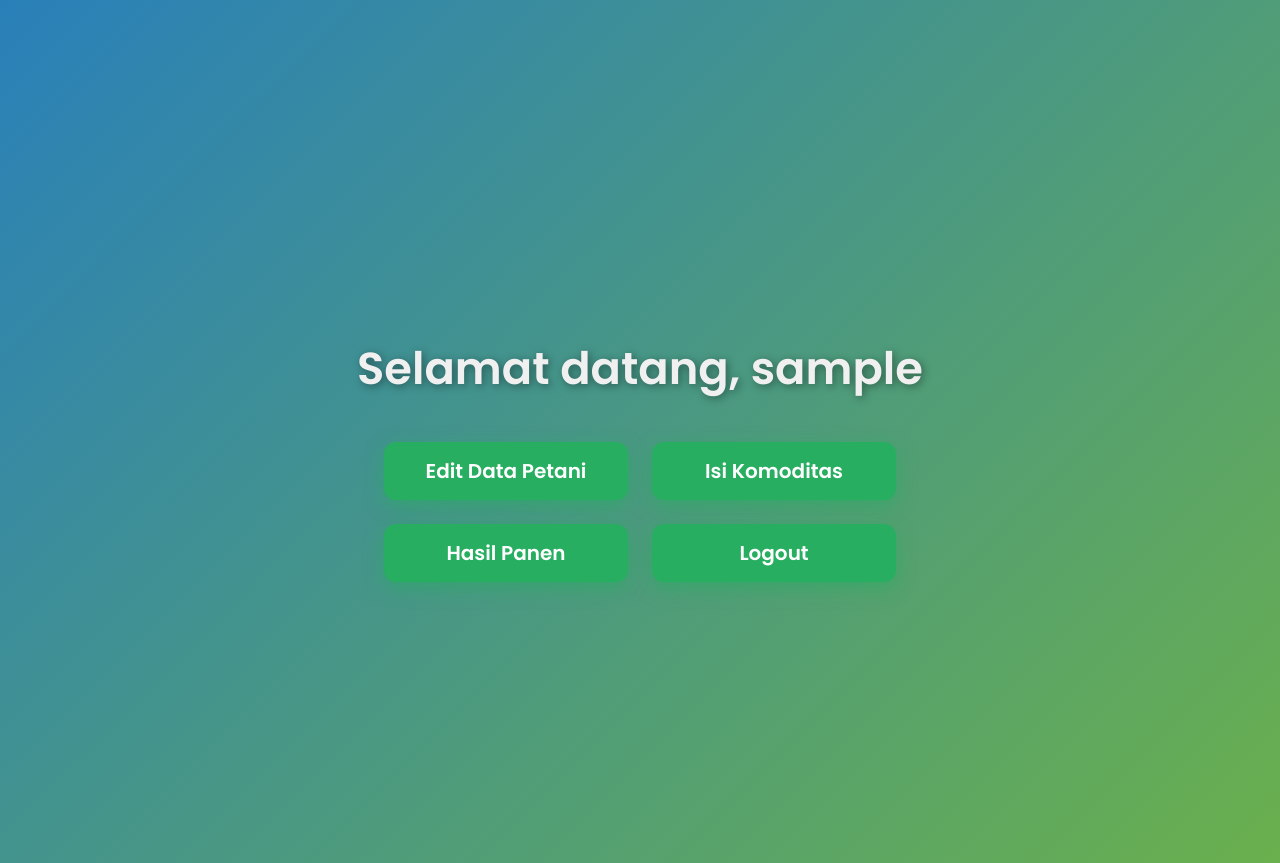
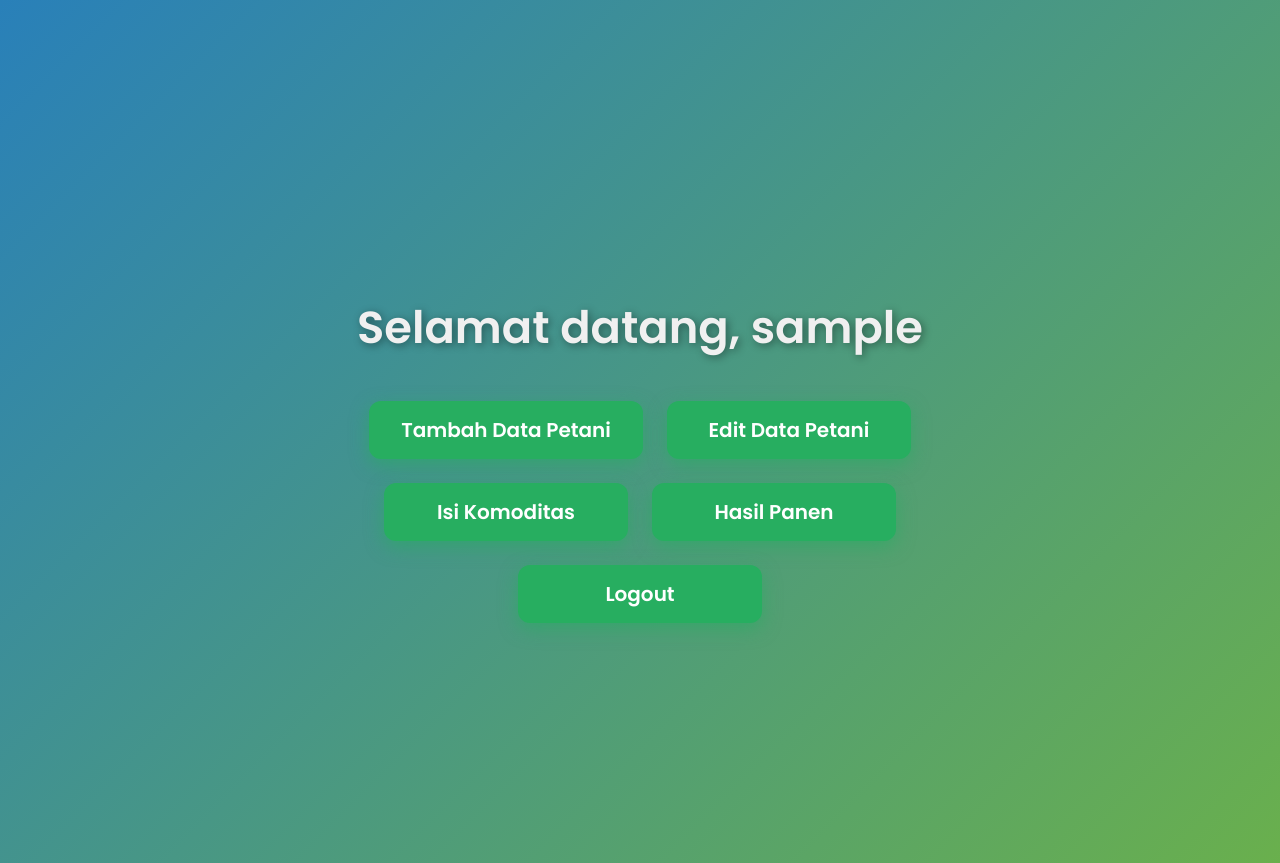
Before and after one commit to watttttttt55/petani_app, a Flask app: page /dashboard in a window 1280 px wide. Shown: the top 863 px of the page. Run offline with Flask 3, Linux system fonts and the light colour scheme; the visitor is signed in with stand-in values (Sample User, id 1); a database or web service that is not in the repository returns one stand-in record (values such as "Sample title"); some libraries are stand-ins or nearby versions.

Commit message:
Initial commit

```diff
--- a/app.py
+++ b/app.py
@@ -10,9 +10,8 @@ from functools import wraps
 from dotenv import load_dotenv
 load_dotenv()
 
-
 app = Flask(__name__)
-app.secret_key = os.environ.get("SECRET_KEY", "12345678")  # gunakan env jika ada
+app.secret_key = os.environ.get("SECRET_KEY", "12345678")
 UPLOAD_FOLDER = 'uploads/shapefiles'
 app.config['UPLOAD_FOLDER'] = UPLOAD_FOLDER
 
@@ -198,12 +197,9 @@ def form_petani():
             conn.commit()
             flash("Data petani berhasil disimpan!", "success")
             print("Data petani berhasil disimpan!")
-            # Setelah berhasil menyimpan, dapatkan ID petani yang baru diinsert
-            cur.execute("SELECT id FROM petani WHERE nik = %s", (nik,))
-            petani_id = cur.fetchone()[0]
             cur.close()
             close_db_connection(conn)
-            return redirect(url_for('edit_petani', id=petani_id))
+            return redirect(url_for('dashboard')) # Redirect ke dashboard setelah tambah
         except psycopg2.Error as e:
             conn.rollback()
             flash(f"Kesalahan database: {e}", "danger")
@@ -381,5 +377,5 @@ def hapus_petani(id):
 # Remaining routes for register, login, dashboard, etc.
 
 if __name__ == "__main__":
-    port = int(os.environ.get("PORT", 5001))  # default ke 5000 jika PORT tidak tersedia
-    app.run(host="0.0.0.0", port=port)
+    port = int(os.environ.get("PORT", 5001))
+    app.run(host="0.0.0.0", port=port, debug=True) # Tambahkan debug=True untuk melihat error
--- a/templates/dashboard.html
+++ b/templates/dashboard.html
@@ -47,7 +47,7 @@
             user-select: none;
             display: inline-block;
             min-width: 180px;
-            text-align: center; /* Ensure text is centered in buttons */
+            text-align: center; /* Memastikan teks tetap di tengah tombol */
         }
         a.button:hover,
         a.button:focus {
@@ -79,10 +79,9 @@
 <body>
     <h2>Selamat datang, {{ username }}</h2>
     <nav>
+        <a href="{{ url_for('form_petani') }}" class="button" aria-label="Tambah Data Petani">Tambah Data Petani</a>
         {% if petani_data %}
             <a href="{{ url_for('edit_petani', id=petani_data[0]) }}" class="button" aria-label="Edit Data Petani">Edit Data Petani</a>
-        {% else %}
-            <a href="{{ url_for('form_petani') }}" class="button" aria-label="Tambah Data Petani">+ Tambah Data Petani</a>
         {% endif %}
         <a href="{{ url_for('isi_komoditas') }}" class="button" aria-label="Isi Komoditas">Isi Komoditas</a>
         <a href="{{ url_for('isi_hasil_panen') }}" class="button" aria-label="Hasil Panen">Hasil Panen</a>
```
Also changed, not shown: templates/riwayat_petani.html (+10 -1 lines).
